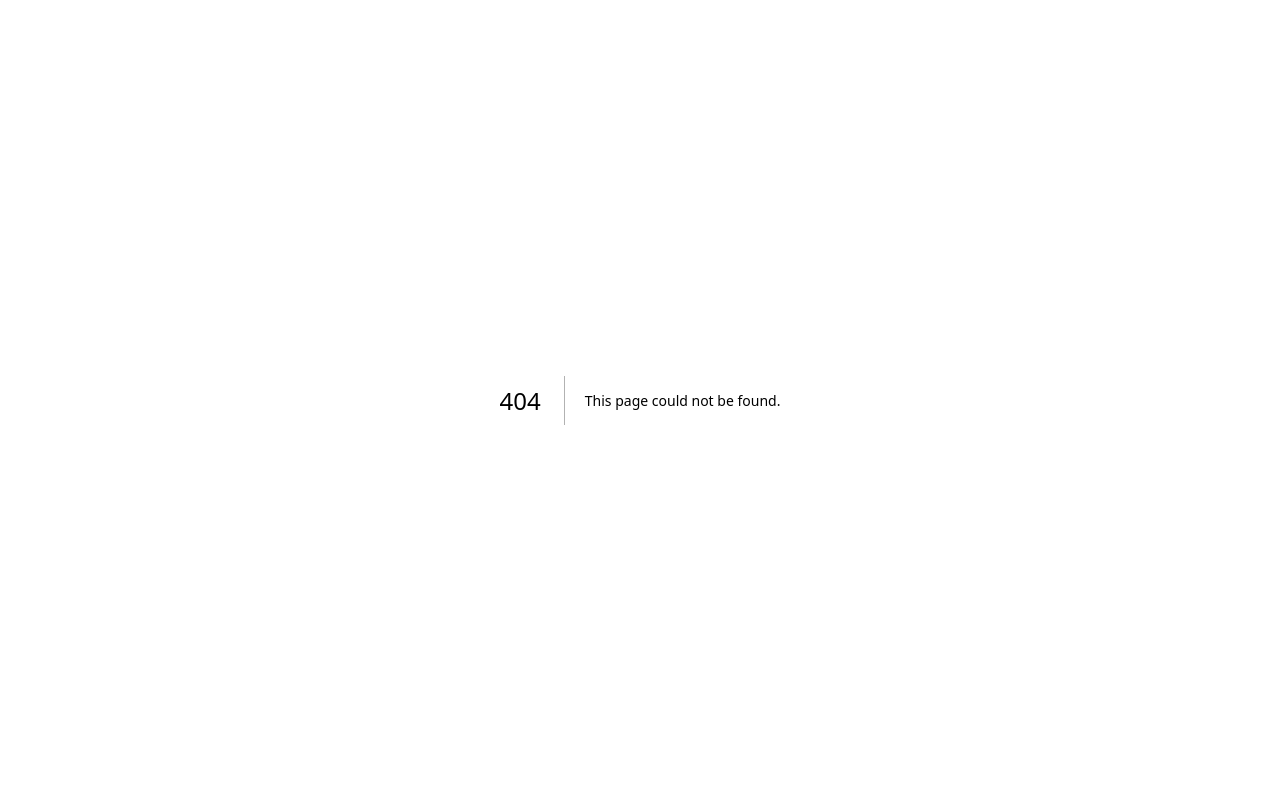
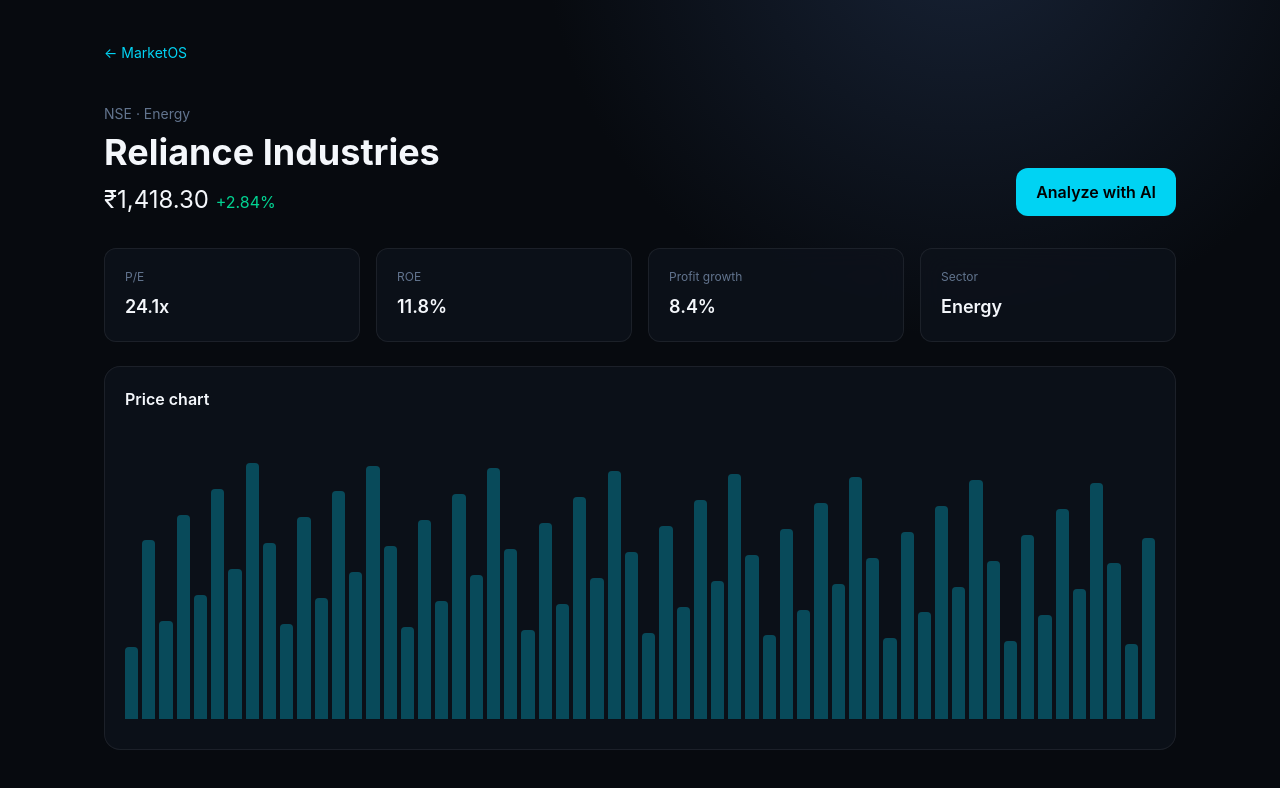
Before and after one commit to intersprit123/CodeX, a Next.js app: page /stock/1 in a window 1280 px wide. Before the commit this address had no page. Shown: the top 788 px of the page. Built offline with nearby package versions, Linux system fonts and the light colour scheme.

Commit message:
Add stock detail page

```diff
--- /dev/null
+++ b/app/stock/[symbol]/page.tsx
@@ -0,0 +1,3 @@
+const demo={RELIANCE:{name:'Reliance Industries',price:'₹1,418.30',change:'+2.84%',sector:'Energy',pe:'24.1x',roe:'11.8%',growth:'8.4%'},TCS:{name:'Tata Consultancy Services',price:'₹3,021.50',change:'+1.14%',sector:'IT',pe:'28.6x',roe:'49.2%',growth:'10.7%'}} as const
+
+export default async function StockPage({params}:{params:Promise<{symbol:string}>}){const {symbol}=await params; const s=demo[symbol.toUpperCase() as keyof typeof demo] || demo.RELIANCE; return <main className="min-h-screen p-6 md:p-10 max-w-6xl mx-auto"><a href="/" className="text-sm text-cyan-400">← MarketOS</a><div className="mt-10 flex flex-col md:flex-row md:items-end justify-between gap-4"><div><div className="text-sm text-slate-500">NSE · {s.sector}</div><h1 className="text-4xl font-bold mt-2">{s.name}</h1><div className="text-2xl mt-3">{s.price} <span className="text-base text-emerald-400">{s.change}</span></div></div><a href="/ai" className="rounded-xl bg-cyan-400 text-black px-5 py-3 font-semibold">Analyze with AI</a></div><div className="grid grid-cols-2 md:grid-cols-4 gap-4 mt-8">{[['P/E',s.pe],['ROE',s.roe],['Profit growth',s.growth],['Sector',s.sector]].map(([a,b])=><div className="glass rounded-xl p-5" key={a}><div className="text-xs text-slate-500">{a}</div><div className="text-lg font-semibold mt-2">{b}</div></div>)}</div><div className="glass rounded-2xl mt-6 h-96 p-5"><div className="font-semibold">Price chart</div><div className="h-72 mt-5 flex items-end gap-1">{Array.from({length:60},(_,i)=><div key={i} className="flex-1 bg-cyan-400/30 rounded-t" style={{height:`${25+((i*37)%65)}%`}} />)}</div></div></main>}
```
